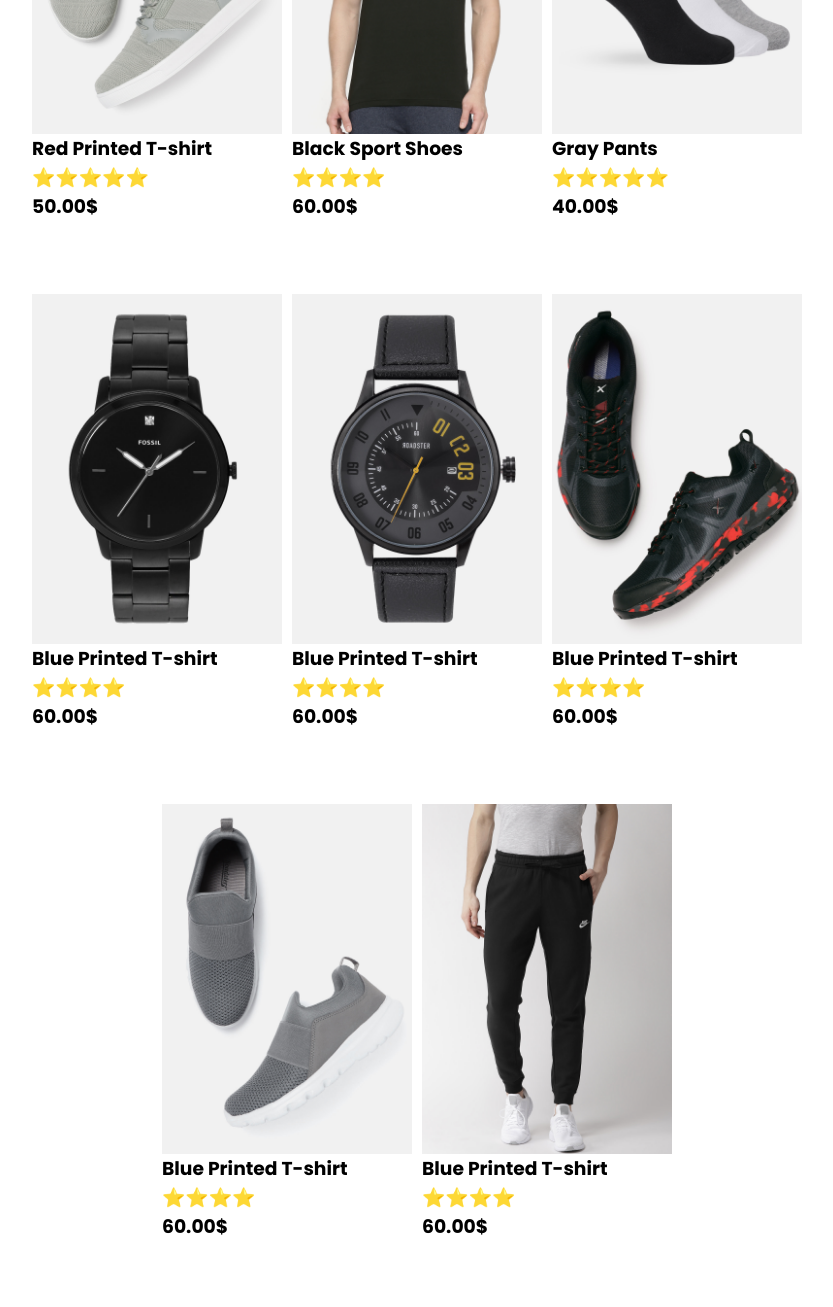
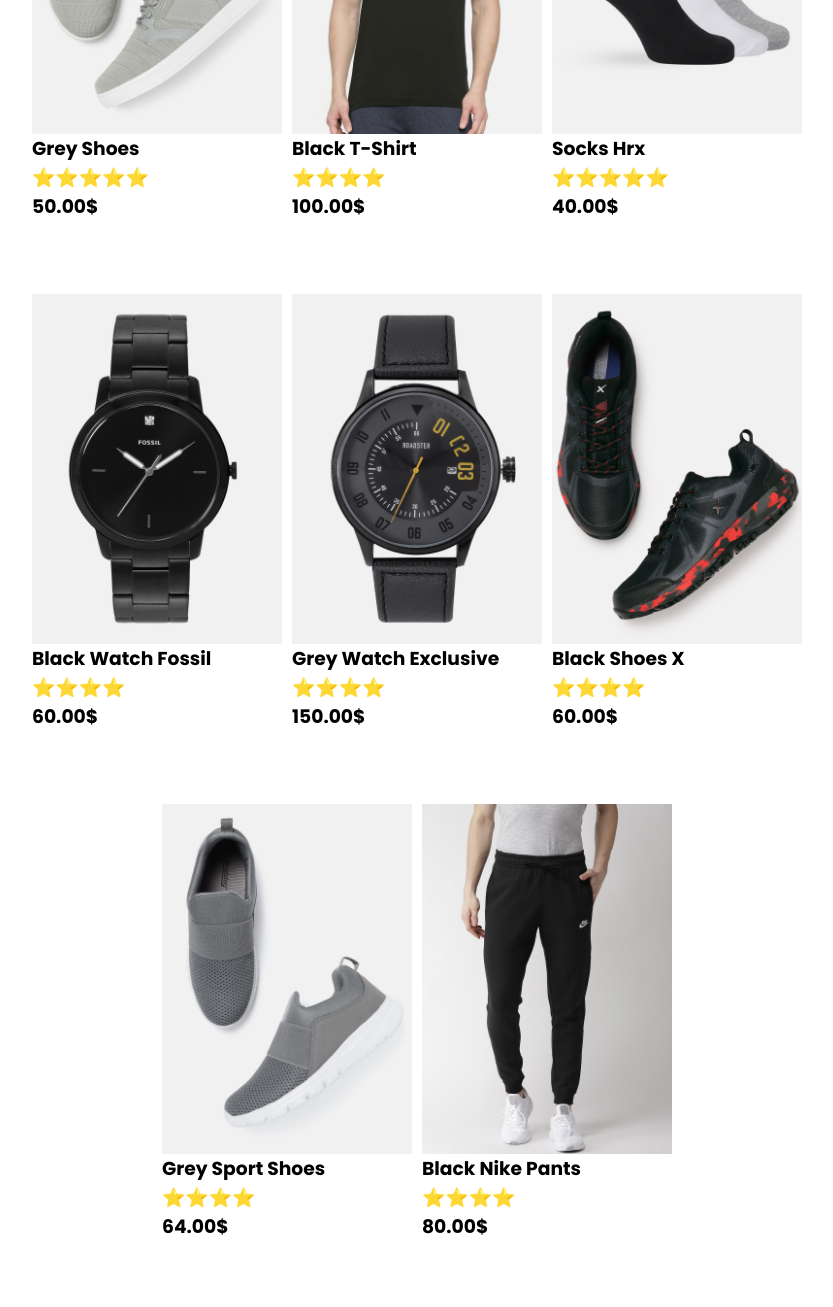
Before and after one commit to Naoufel-LL/E-Commerce, a plain HTML site: page index.html in a window 1280 px wide. Shown: the part 2540-3847 px from the top of the page, without its empty margins (223-1056 px from the left). Drawn offline with nearby package versions, Linux system fonts and the light colour scheme.

Commit message:
Update index.html

```diff
--- a/index.html
+++ b/index.html
@@ -103,7 +103,7 @@
             <div data-aos="fade-in" data-aos-delay="400" class="box">
                 <div class="imgbox">
                   <img src="images/product-5.jpg" /></div>
-                  <h3>Red Printed T-shirt</h3>
+                  <h3>Grey Shoes</h3>
                   <h3> ⭐⭐⭐⭐⭐
                 </h3>
                   <h3>50.00$</h3>
@@ -111,16 +111,16 @@
             <div data-aos="fade-in" data-aos-delay="500" class="box">
               <div class="imgbox">
                 <img src="images/product-6.jpg" />  </div>
-                <h3>Black Sport Shoes</h3>
+                <h3>Black T-Shirt</h3>
                 <h3> ⭐⭐⭐⭐
                 </h3>
-                  <h3>60.00$</h3>
+                  <h3>100.00$</h3>
 
           </div>
           <div class="box" data-aos="fade-in" data-aos-delay="600">
               <div class="imgbox">
                 <img src="images/product-7.jpg" /> </div>
-                <h3>Gray Pants</h3>
+                <h3>Socks Hrx</h3>
                 <h3> ⭐⭐⭐⭐⭐
                 </h3>
                   <h3>40.00$</h3>
@@ -129,7 +129,7 @@
           <div class="box" data-aos="fade-in" data-aos-delay="700">
             <div class="imgbox">
               <img src="images/product-8.jpg" />  </div>
-              <h3>Blue Printed T-shirt</h3>
+              <h3>Black Watch Fossil</h3>
               <h3> ⭐⭐⭐⭐
             </h3>
                   <h3>60.00$</h3>
@@ -137,15 +137,15 @@
         <div class="box" data-aos="fade-in" data-aos-delay="500">
             <div class="imgbox">
               <img src="images/product-9.jpg" />  </div>
-              <h3>Blue Printed T-shirt</h3>
+              <h3>Grey Watch Exclusive</h3>
               <h3> ⭐⭐⭐⭐
             </h3>
-                  <h3>60.00$</h3>
+                  <h3>150.00$</h3>
         </div>
         <div class="box" data-aos="fade-in" data-aos-delay="600">
             <div class="imgbox">
               <img src="images/product-10.jpg" />  </div>
-              <h3>Blue Printed T-shirt</h3>
+              <h3>Black Shoes X</h3>
               <h3> ⭐⭐⭐⭐
             </h3>
                   <h3>60.00$</h3>
@@ -153,18 +153,18 @@
         <div class="box" data-aos="fade-in" data-aos-delay="700">
             <div class="imgbox">
               <img src="images/product-11.jpg" />  </div>
-              <h3>Blue Printed T-shirt</h3>
+              <h3>Grey Sport Shoes</h3>
               <h3> ⭐⭐⭐⭐
             </h3>
-                  <h3>60.00$</h3>
+                  <h3>64.00$</h3>
         </div>
         <div class="box" data-aos="fade-in" data-aos-delay="800">
             <div class="imgbox">
               <img src="images/product-12.jpg" />  </div>
-              <h3>Blue Printed T-shirt</h3>
+              <h3>Black Nike Pants</h3>
               <h3> ⭐⭐⭐⭐
             </h3>
-                  <h3>60.00$</h3>
+                  <h3>80.00$</h3>
         </div>
        </div>
          </div>
```
